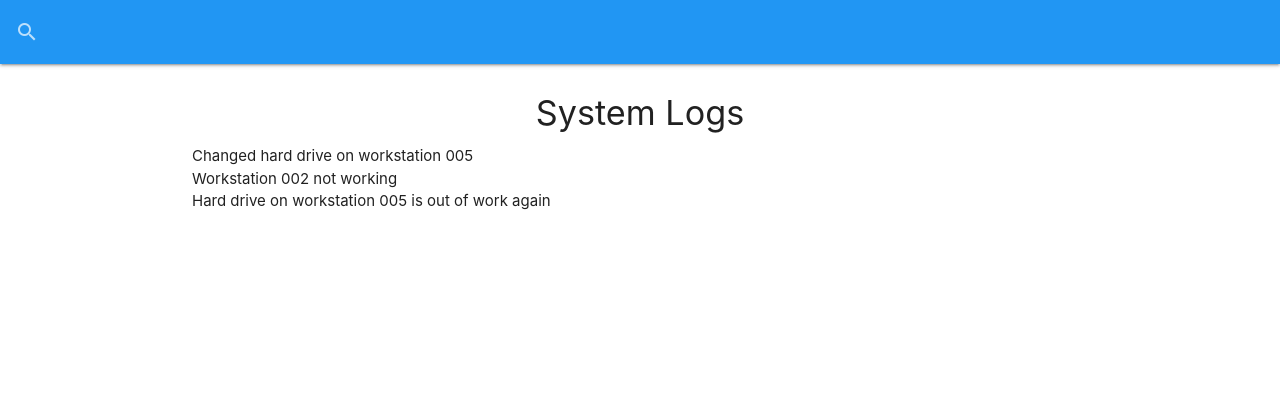
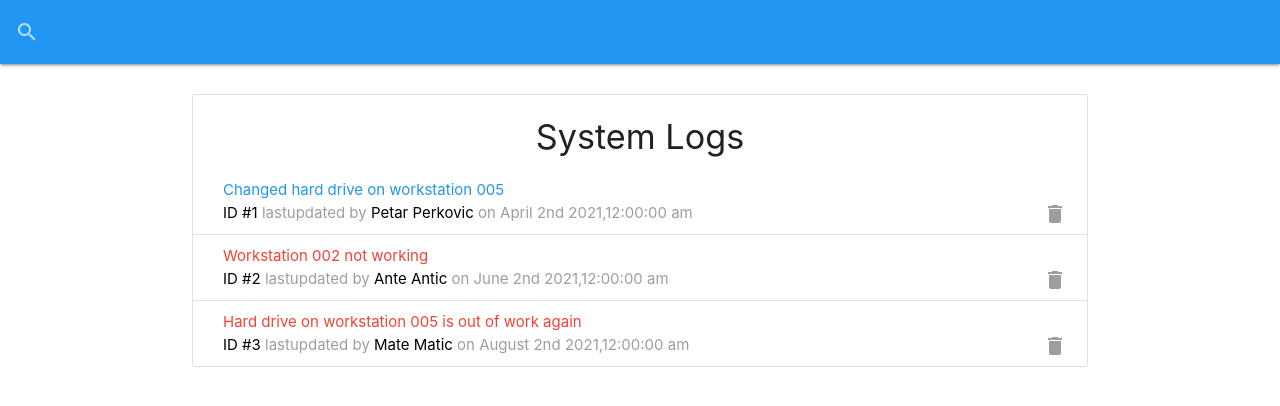
Before and after one commit to ivan-samardzic/ITLogger, a React (Create React App) app: page / in a window 1280 px wide. Shown: the top 406 px of the page. Built offline with nearby package versions, Linux system fonts and the light colour scheme; data requests are answered from the project's data file.

Commit message:
Edit compo

```diff
--- a/src/components/logs/LogItem.js
+++ b/src/components/logs/LogItem.js
@@ -0,0 +1,28 @@
+import React from 'react'
+import Moment from 'react-moment'
+import PropTypes from 'prop-types'
+
+
+const LogItem = ({log}) => {
+    return (
+        <li className='collection-item'>
+            <div>
+                <a href='#edit-log-modal' className={`modal-trigger ${log.attention ? 'red-text' : 'blue-text'}`}>{log.message}</a>
+                <br/>
+                <span className='grey-text'>
+                    <span className='black-text'>ID #{log.id}</span> lastupdated by
+                    <span className='black-text'> {log.tech}</span> on <Moment format='MMMM Do YYYY,h:mm:ss a'>{log.date}</Moment>
+                </span>
+                <a href='#!' className='secondary-content'>
+                    <i className='material-icons grey-text'>delete</i>
+                </a>
+            </div>
+        </li>
+    )
+}
+
+LogItem.propTypes = {
+    log: PropTypes.object.isRequired,
+}
+
+export default LogItem
--- a/src/components/logs/Logs.js
+++ b/src/components/logs/Logs.js
@@ -1,4 +1,6 @@
 import React, { useState, useEffect } from 'react'
+import LogItem from './LogItem'
+import Preloader from '../layout/Preloader'
 
 const Logs = () => {
     const [logs, setLogs] = useState([]);
@@ -19,16 +21,16 @@
    }
 
    if(loading) {
-       return <h4>Loading...</h4>
+       return <Preloader />
    }
 
     return (
-        <ul className='collection-with-header'>
+        <ul className='collection with-header'>
             <li className='collectio-header'>
                 <h4 className='center'>System Logs</h4>
             </li>
             {!loading && logs.length === 0 ? (<p className='center'>No Logs To Show</p>) :
-            (logs.map(log => <li>{log.message}</li>))
+            (logs.map(log => <LogItem log={log} key={log.id} />))
             }
         </ul>
     )
```
